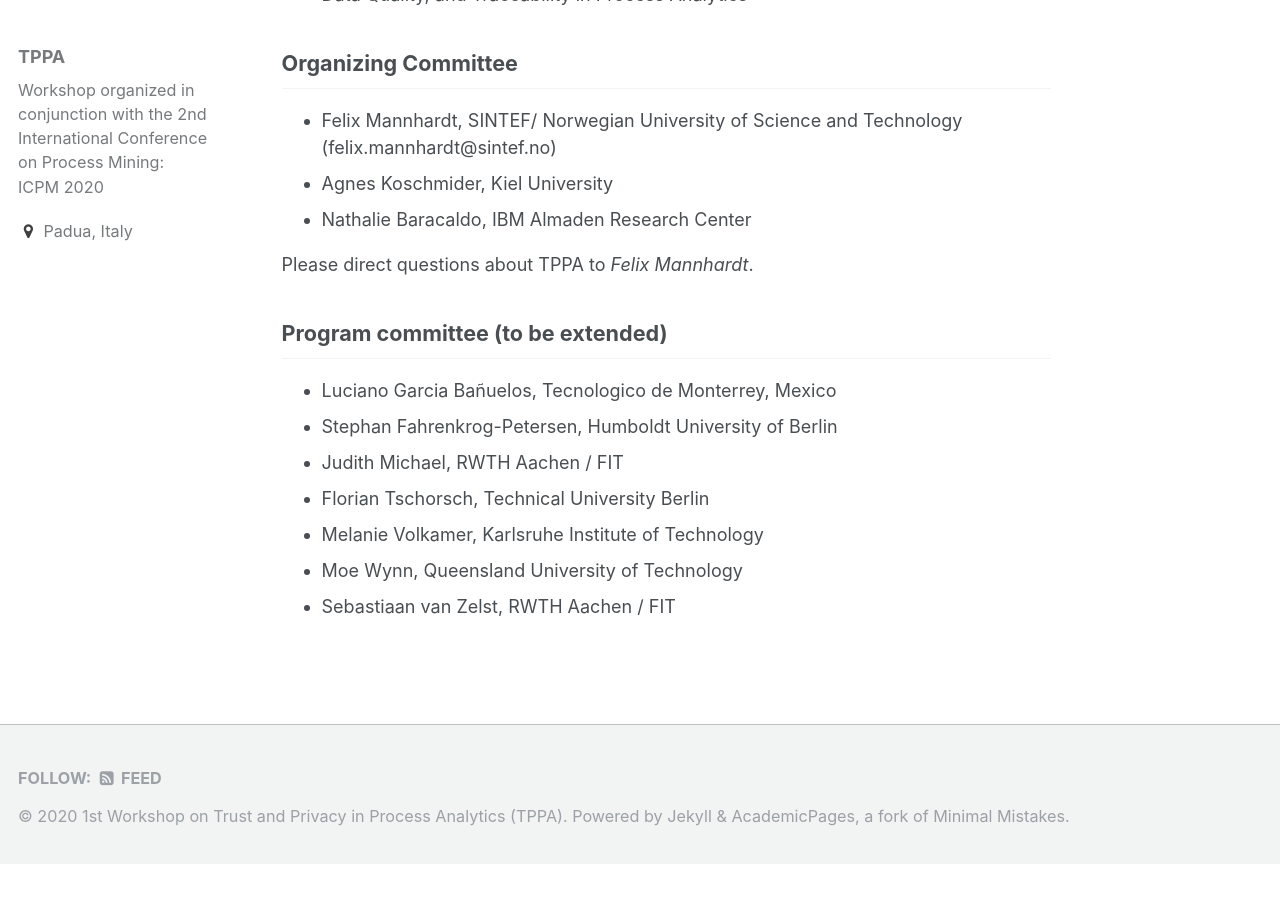
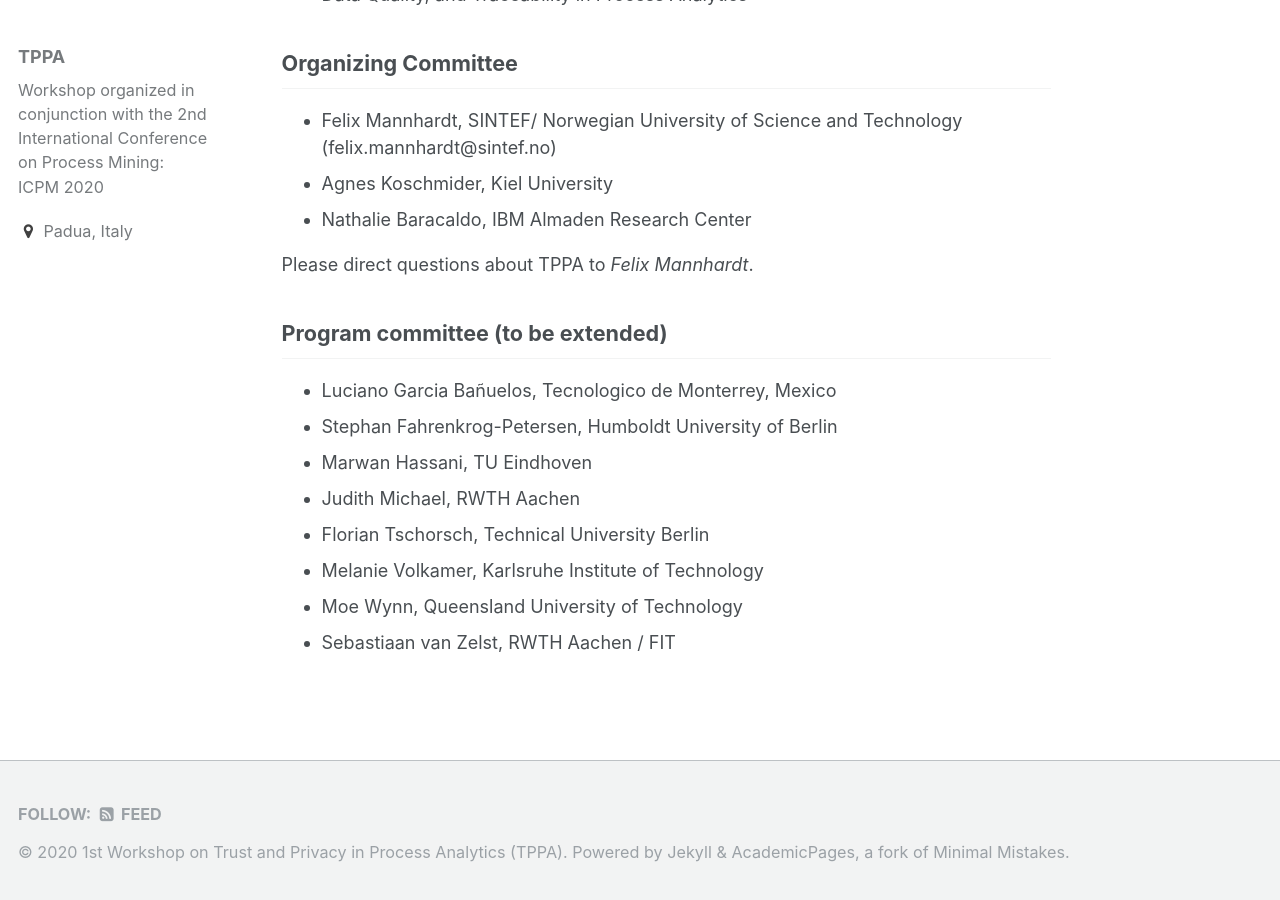
Before and after one commit to academicpages/events, a Jekyll site: the page built from _pages/about.md, in a window 1280 px wide and 900 px high, scrolled down 1403 px. Built offline with Jekyll 4.4.1, drawn with Linux system fonts in a browser that asks for light colours; before the commit the page ends 2267 px from its top, so only the background shows below that.

Commit message:
Update about.md

```diff
--- a/_pages/about.md
+++ b/_pages/about.md
@@ -41,7 +41,8 @@ Please direct questions about TPPA to *Felix Mannhardt*.
 
 *	Luciano Garcia Bañuelos, Tecnologico de Monterrey, Mexico
 *	Stephan Fahrenkrog-Petersen, Humboldt University of Berlin
-*	Judith Michael, RWTH Aachen / FIT
+* Marwan Hassani, TU Eindhoven
+*	Judith Michael, RWTH Aachen
 *	Florian Tschorsch, Technical University Berlin
 *	Melanie Volkamer, Karlsruhe Institute of Technology
 *	Moe Wynn, Queensland University of Technology
```
